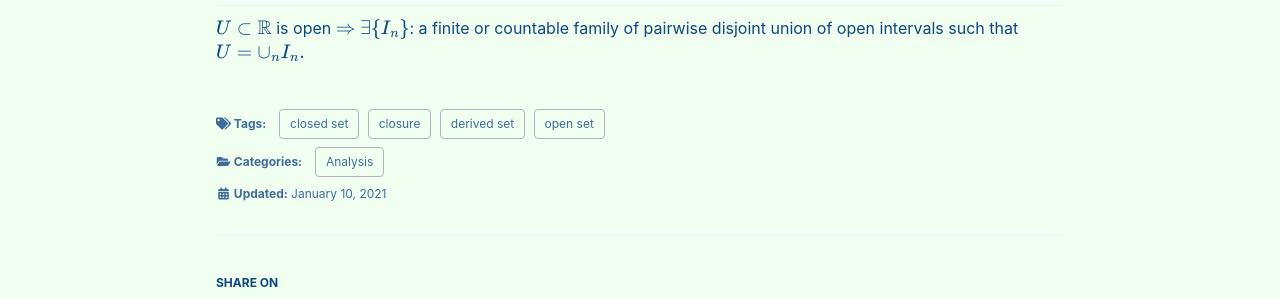
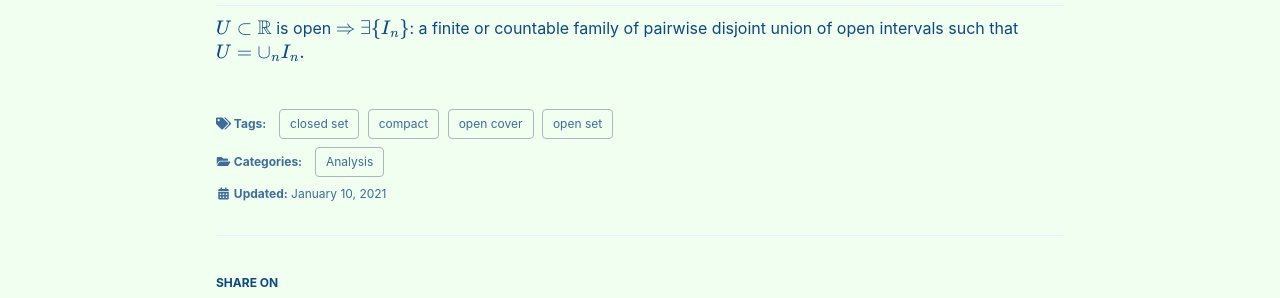
Before and after one commit to seanie12/blog, a Jekyll site: the page built from _posts/2021-01-10-open-close-(2).md, in a window 1280 px wide. Shown: the part 215-513 px from the top of the page. Built offline with Jekyll 4.4.1, drawn with Linux system fonts in a browser that asks for light colours; cached includes are drawn as plain includes; formulas are drawn with MathJax 3.

Commit message:
Update 2021-01-10-open-close-(2).md

```diff
--- a/_posts/2021-01-10-open-close-(2).md
+++ b/_posts/2021-01-10-open-close-(2).md
@@ -7,8 +7,8 @@ categories:
 tags:
   - open set
   - closed set
-  - derived set
-  - closure
+  - open cover
+  - compact
 
 toc: true
 toc_sticky: true
```
